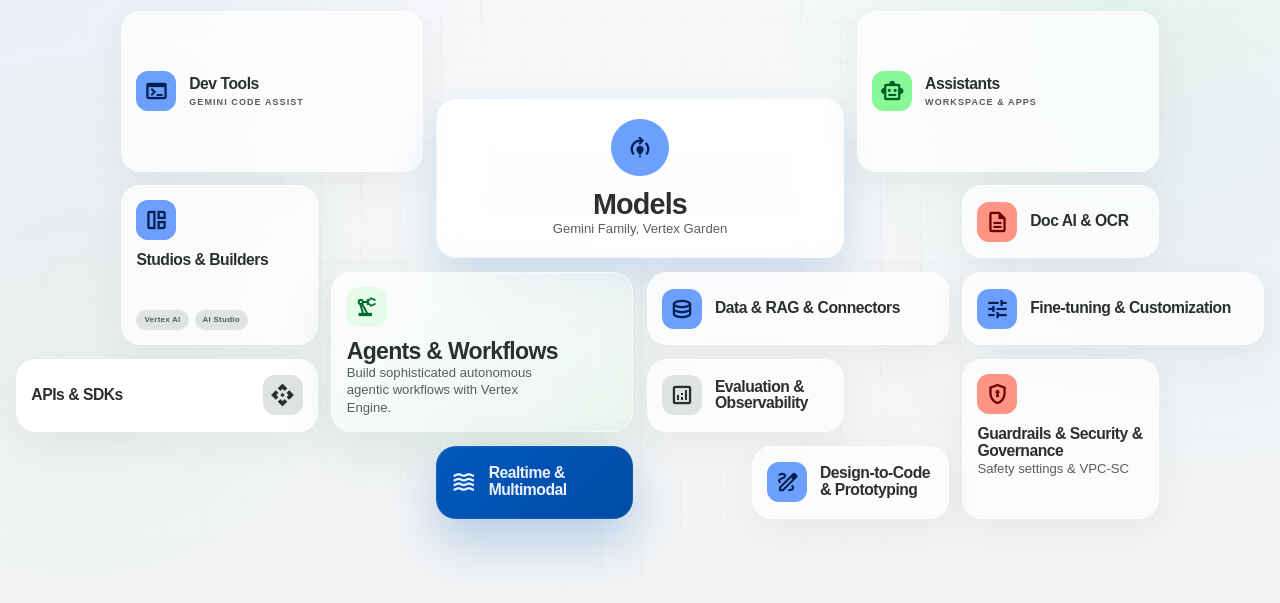
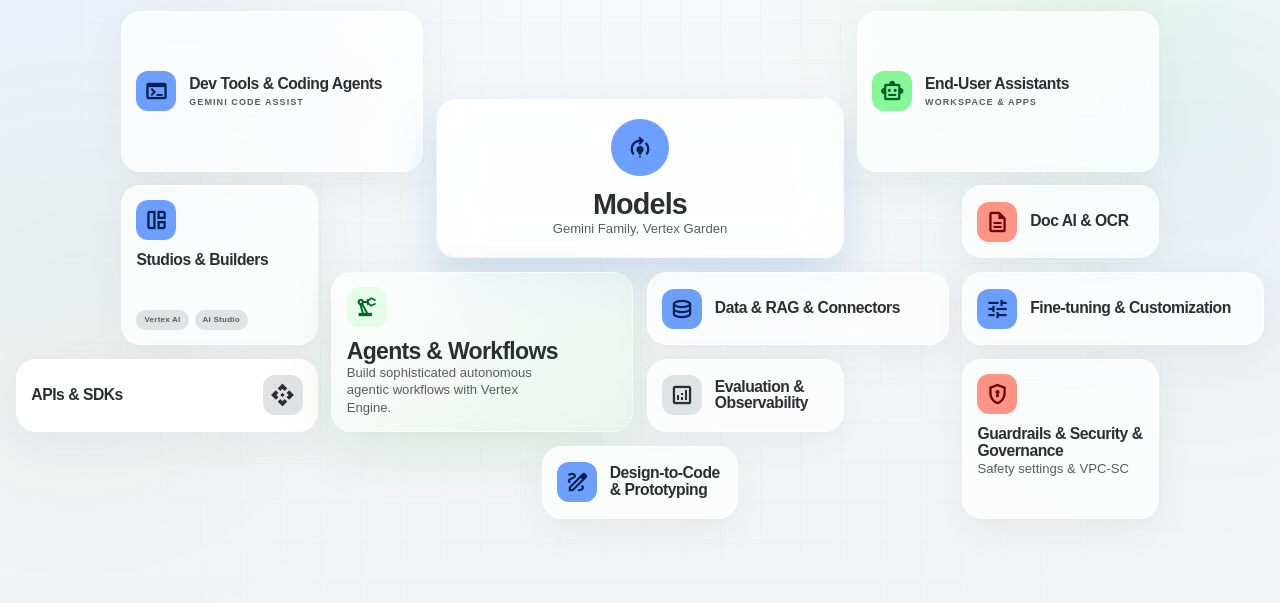
Before and after one commit to albertoperezblasco/google_ecosystem, a plain HTML site: page index.html in a window 1280 px wide. Shown: the part 177-780 px from the top of the page. Drawn offline with nearby package versions, Linux system fonts and the light colour scheme.

Commit message:
Update index.html: Adjust grid layout for 'stitch' button, rename sections for clarity, and remove 'realtime' button.

```diff
--- a/index.html
+++ b/index.html
@@ -399,8 +399,7 @@
     .span-3x1-custom { grid-column: 10 / span 3; grid-row: 4 / span 1; }
     .span-2x1-eval { grid-column: 7 / span 2; grid-row: 5 / span 1; }
     .span-2x2-guard { grid-column: 10 / span 2; grid-row: 5 / span 2; }
-    .span-2x1-realtime { grid-column: 5 / span 2; grid-row: 6 / span 1; }
-    .span-2x1-stitch { grid-column: 8 / span 2; grid-row: 6 / span 1; }
+    .span-2x1-stitch { grid-column: 6 / span 2; grid-row: 6 / span 1; }
 
     @media (max-width: 1260px) {
       .canvas {
@@ -419,8 +418,7 @@
       .span-3x1-custom { grid-column: 6 / span 3; grid-row: 4 / span 1; }
       .span-2x1-eval { grid-column: 5 / span 2; grid-row: 5 / span 1; }
       .span-2x2-guard { grid-column: 7 / span 2; grid-row: 5 / span 2; }
-      .span-2x1-realtime { grid-column: 3 / span 2; grid-row: 6 / span 1; }
-      .span-2x1-stitch { grid-column: 5 / span 2; grid-row: 6 / span 1; }
+      .span-2x1-stitch { grid-column: 4 / span 2; grid-row: 6 / span 1; }
     }
 
     @media (max-width: 880px) {
@@ -519,7 +517,7 @@
                 <span class="material-symbols-outlined">terminal</span>
               </span>
               <div>
-                <h3 class="node-title">Dev Tools</h3>
+                <h3 class="node-title">Dev Tools &amp; Coding Agents</h3>
                 <span class="node-label">Gemini Code Assist</span>
               </div>
             </div>
@@ -543,7 +541,7 @@
                 <span class="material-symbols-outlined">smart_toy</span>
               </span>
               <div>
-                <h3 class="node-title">Assistants</h3>
+                <h3 class="node-title">End-User Assistants</h3>
                 <span class="node-label">Workspace &amp; Apps</span>
               </div>
             </div>
@@ -645,18 +643,9 @@
             </div>
           </button>
 
-          <button class="card node node-primary span-2x1-realtime" data-node="realtime" type="button">
-            <div class="node-inner">
-              <span class="material-symbols-outlined">waves</span>
-              <div>
-                <h3 class="node-title">Realtime &amp; Multimodal</h3>
-              </div>
-            </div>
-          </button>
-
-          <button class="card node accent-primary span-2x1-stitch" data-node="stitch" type="button">
-            <div class="node-inner">
-              <span class="node-icon">
+            <button class="card node accent-primary span-2x1-stitch" data-node="stitch" type="button">
+              <div class="node-inner">
+                <span class="node-icon">
                 <span class="material-symbols-outlined">draw</span>
               </span>
               <div>
```
Also changed, not shown: 1 other file.
